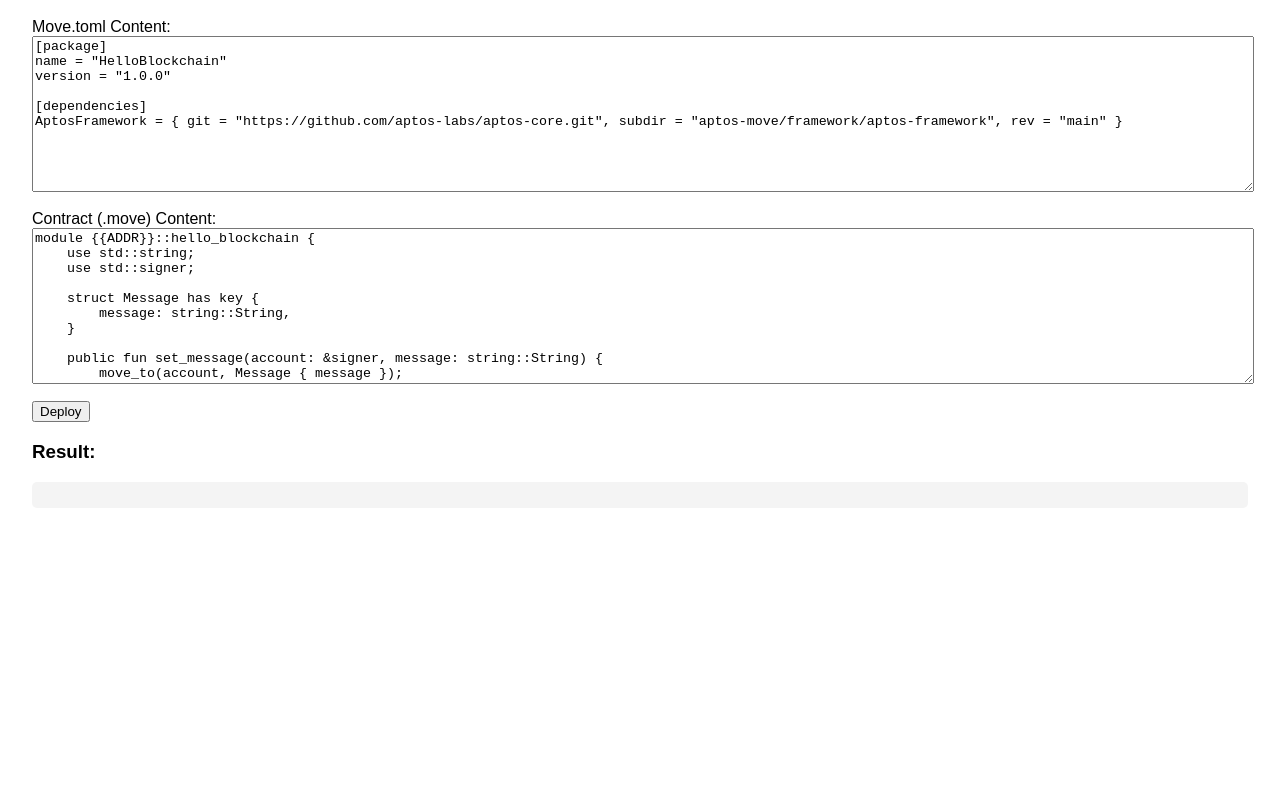
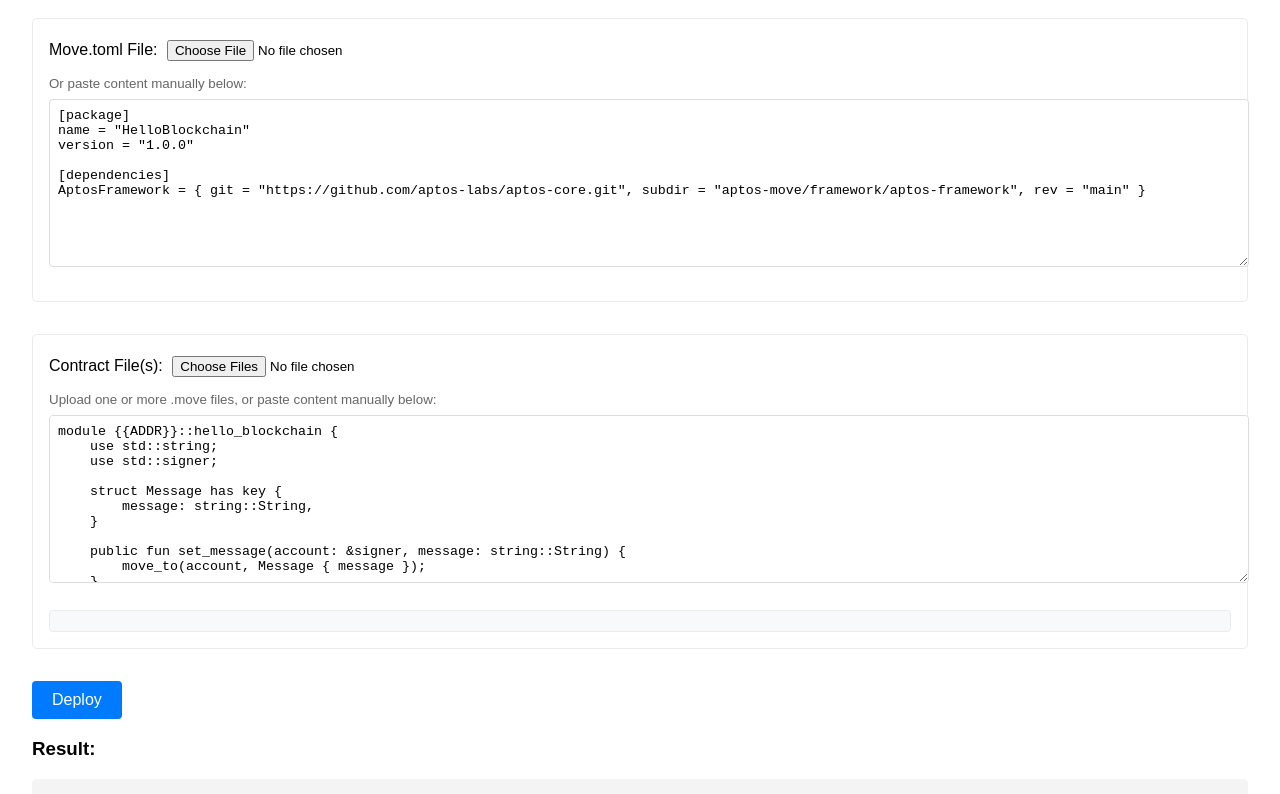
Before and after one commit to SL177Y-0/aptos_backend, a website: page index.html in a window 1280 px wide. Shown: the part 72-866 px from the top of the page. Before the commit the page ends 800 px from the top, so only its background shows below. Drawn offline with Linux system fonts and the light colour scheme.

Commit message:
added upload

```diff
--- a/index.html
+++ b/index.html
@@ -6,16 +6,24 @@
     <title>Aptos Contract Deployer</title>
     <style>
         body { font-family: sans-serif; margin: 2em; }
-        textarea { width: 100%; height: 150px; margin-bottom: 1em; }
+        textarea { width: 100%; height: 150px; margin-bottom: 1em; border: 1px solid #ddd; padding: 8px; border-radius: 4px; }
+        input[type="file"] { margin-bottom: 10px; padding: 5px; }
+        small { color: #666; display: block; margin-bottom: 8px; }
         pre { background-color: #f4f4f4; padding: 1em; border-radius: 5px; }
+        #uploadedFiles { background-color: #f8f9fa; padding: 10px; border-radius: 4px; border: 1px solid #e9ecef; }
+        button { background-color: #007bff; color: white; padding: 10px 20px; border: none; border-radius: 4px; cursor: pointer; font-size: 16px; }
+        button:hover { background-color: #0056b3; }
+        .form-section { margin-bottom: 2em; padding: 1em; border: 1px solid #e9ecef; border-radius: 5px; }
     </style>
 </head>
 <body>
     <h1>Aptos Contract Deployer</h1>
     <form id="deployForm">
-        <div>
-            <label for="moveToml">Move.toml Content:</label>
-            <textarea id="moveToml" required>[package]
+        <div class="form-section">
+            <label for="moveTomlFile">Move.toml File:</label>
+            <input type="file" id="moveTomlFile" accept=".toml" onchange="handleFileUpload('moveTomlFile', 'moveToml')">
+            <small>Or paste content manually below:</small>
+            <textarea id="moveToml" placeholder="Paste your Move.toml content here or upload a file above..." required>[package]
 name = "HelloBlockchain"
 version = "1.0.0"
 
@@ -23,9 +31,11 @@ version = "1.0.0"
 AptosFramework = { git = "https://github.com/aptos-labs/aptos-core.git", subdir = "aptos-move/framework/aptos-framework", rev = "main" }
             </textarea>
         </div>
-        <div>
-            <label for="contractFile">Contract (.move) Content:</label>
-            <textarea id="contractFile" required>module {{ADDR}}::hello_blockchain {
+        <div class="form-section">
+            <label for="contractFileInput">Contract File(s):</label>
+            <input type="file" id="contractFileInput" accept=".move" multiple onchange="handleContractFileUpload()">
+            <small>Upload one or more .move files, or paste content manually below:</small>
+            <textarea id="contractFile" placeholder="Paste your Move contract content here or upload files above..." required>module {{ADDR}}::hello_blockchain {
     use std::string;
     use std::signer;
 
@@ -38,6 +48,7 @@ AptosFramework = { git = "https://github.com/aptos-labs/aptos-core.git", subdir
     }
 }
 </textarea>
+            <div id="uploadedFiles" style="margin-top: 10px;"></div>
         </div>
         <button type="submit">Deploy</button>
     </form>
@@ -47,6 +58,56 @@ AptosFramework = { git = "https://github.com/aptos-labs/aptos-core.git", subdir
     </div>
 
     <script>
+        // Handle single file upload (for Move.toml)
+        function handleFileUpload(fileInputId, textareaId) {
+            const fileInput = document.getElementById(fileInputId);
+            const textarea = document.getElementById(textareaId);
+
+            if (fileInput.files.length > 0) {
+                const file = fileInput.files[0];
+                const reader = new FileReader();
+
+                reader.onload = function(e) {
+                    textarea.value = e.target.result;
+                };
+
+                reader.readAsText(file);
+            }
+        }
+
+        // Handle multiple contract file uploads
+        function handleContractFileUpload() {
+            const fileInput = document.getElementById('contractFileInput');
+            const uploadedFilesDiv = document.getElementById('uploadedFiles');
+
+            if (fileInput.files.length > 0) {
+                let combinedContent = '';
+                let fileList = '<strong>Uploaded files:</strong><br>';
+
+                // Process each file
+                Array.from(fileInput.files).forEach((file, index) => {
+                    fileList += `${index + 1}. ${file.name}<br>`;
+
+                    const reader = new FileReader();
+                    reader.onload = function(e) {
+                        combinedContent += `// === ${file.name} ===\n`;
+                        combinedContent += e.target.result;
+                        combinedContent += '\n\n';
+
+                        // Update textarea with combined content
+                        document.getElementById('contractFile').value = combinedContent;
+                    };
+
+                    reader.readAsText(file);
+                });
+
+                uploadedFilesDiv.innerHTML = fileList;
+            } else {
+                uploadedFilesDiv.innerHTML = '';
+            }
+        }
+
+        // Form submission handler
         document.getElementById('deployForm').addEventListener('submit', async (event) => {
             event.preventDefault();
             const responseDiv = document.getElementById('response');
@@ -54,6 +115,12 @@ AptosFramework = { git = "https://github.com/aptos-labs/aptos-core.git", subdir
 
             const moveToml = document.getElementById('moveToml').value;
             const contractFile = document.getElementById('contractFile').value;
+
+            // Validate that we have content
+            if (!moveToml.trim() || !contractFile.trim()) {
+                responseDiv.textContent = 'Error: Both Move.toml and contract content are required';
+                return;
+            }
 
             try {
                 const response = await fetch('http://localhost:3000/deploy', {
```
Also changed, not shown: move.toml (added, +9 -0 lines), 1 other file.
